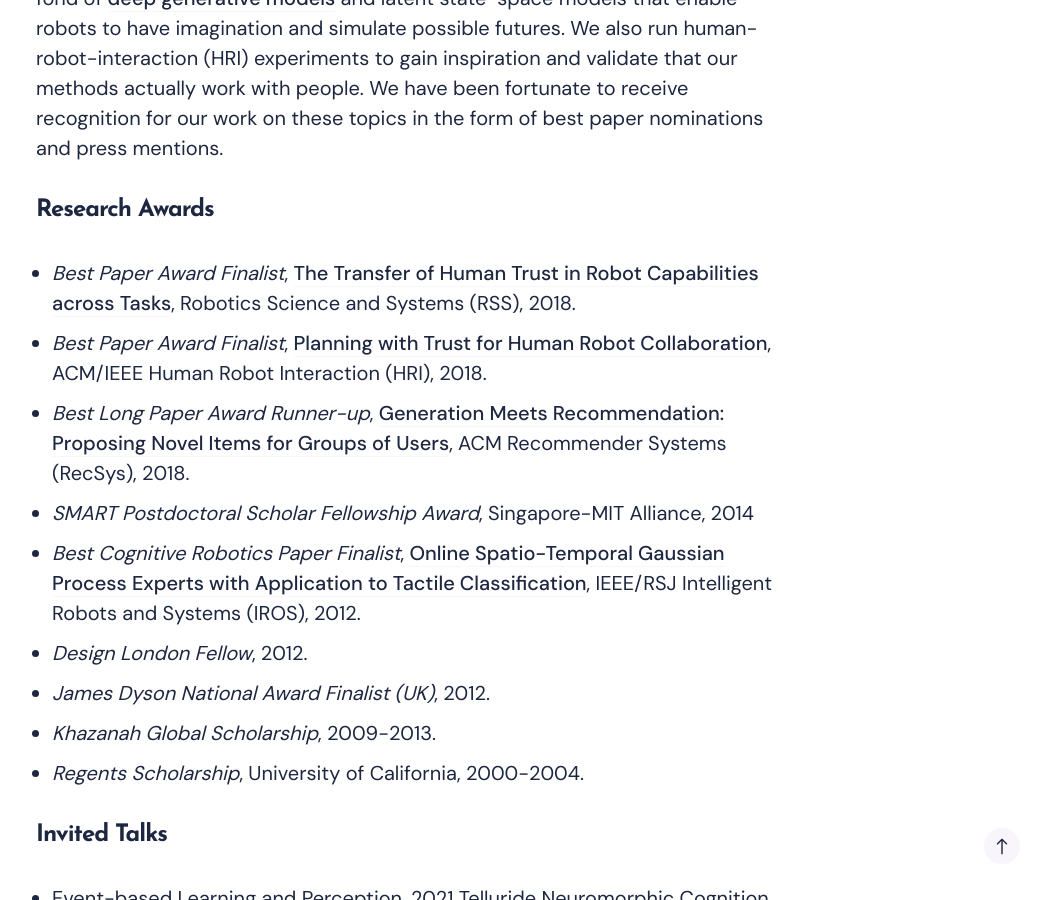
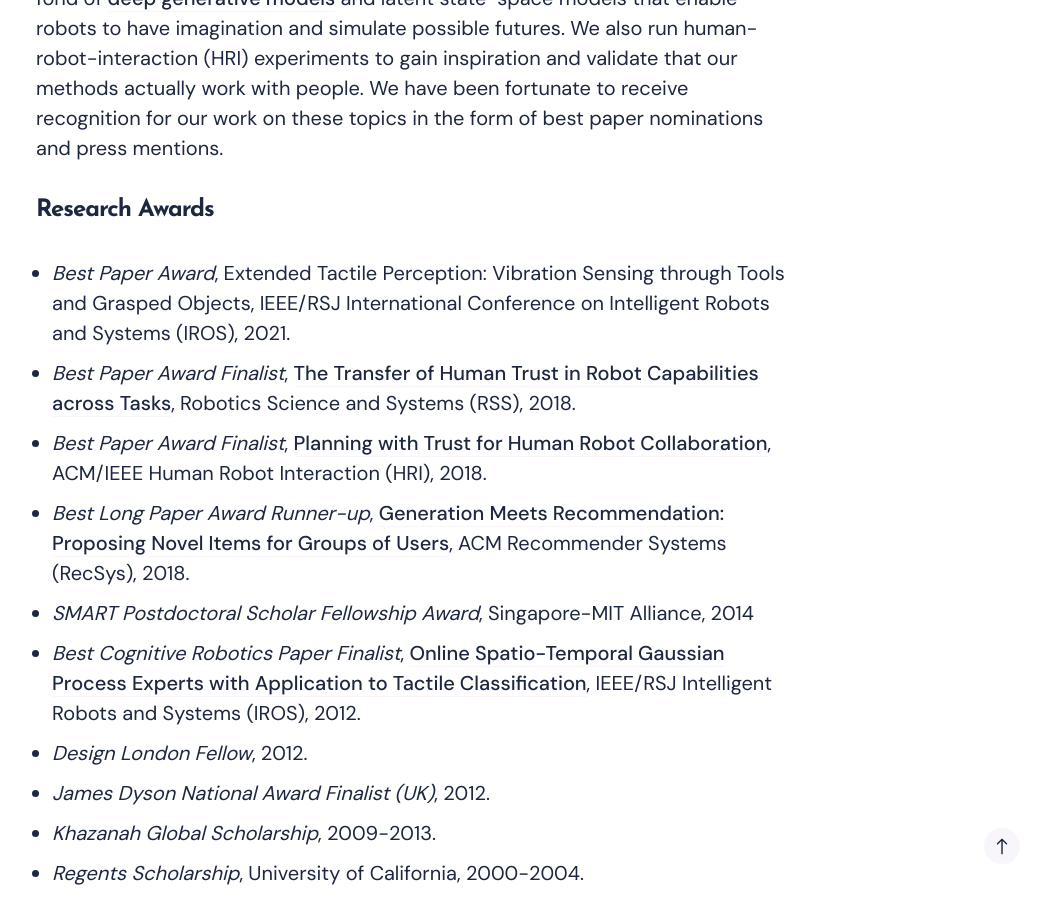
Before and after one commit to haroldsoh/haroldsoh.github.io, a Jekyll site: the page built from _pages/research.md, in a window 1280 px wide and 900 px high, scrolled down 1831 px. Shown: the whole window, without its empty margins (224-1263 px from the left). Built offline with Jekyll 4.4.1, drawn with Linux system fonts in a browser that asks for light colours; nearby versions of some CDN libraries.

Commit message:
Added best paper award

```diff
--- a/_data/news.yml
+++ b/_data/news.yml
@@ -1,4 +1,8 @@
 current:
+  - date: 30 Sept 2021
+    description: Awarded for Best Paper Award at IROS 2021 for our work on Extended Tactile Perception!
+  - date: 29 Sept 2021
+    description: Our work on Deep Explicit Duration Switching Models for Time Series was accepted to NeurIPS.
   - date: 21 Sept 2021
     description: I'll joining the Editorial Board of <a target="_blank" href="https://www.ieee-ras.org/publications/ra-l">IEEE Robotics and Automation Letters</a> journal as Associate Editor.
   - date: 19 Aug 2021
--- a/_pages/research.md
+++ b/_pages/research.md
@@ -24,6 +24,7 @@
 
 ### Research Awards
 
+- *Best Paper Award*, Extended Tactile Perception: Vibration Sensing through Tools and Grasped Objects, IEEE/RSJ International Conference on Intelligent Robots and Systems (IROS), 2021.
 - *Best Paper Award Finalist*, [The Transfer of Human Trust in Robot Capabilities across Tasks](https://clear-nus.github.io/blog/multi-task-trust){:target="_blank"}, Robotics Science and Systems (RSS), 2018.
 - *Best Paper Award Finalist*, [Planning with Trust for Human Robot Collaboration](https://arxiv.org/abs/1801.04099){:target="_blank"}, ACM/IEEE Human Robot Interaction (HRI), 2018.
 - *Best Long Paper Award Runner-up*, [Generation Meets Recommendation: Proposing Novel Items for Groups of Users](https://arxiv.org/abs/1808.01199){:target="_blank"}, ACM Recommender Systems (RecSys), 2018.
```
